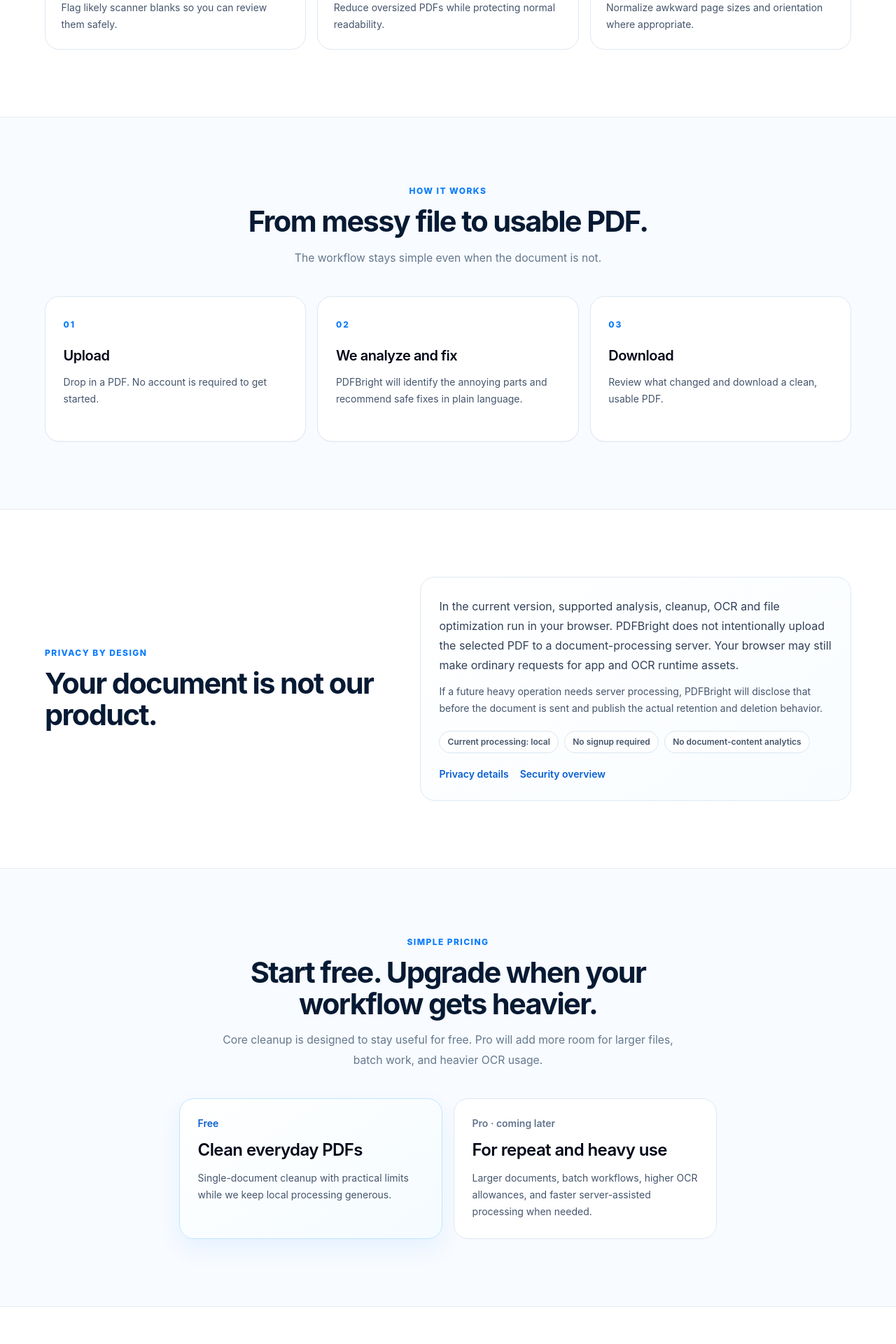
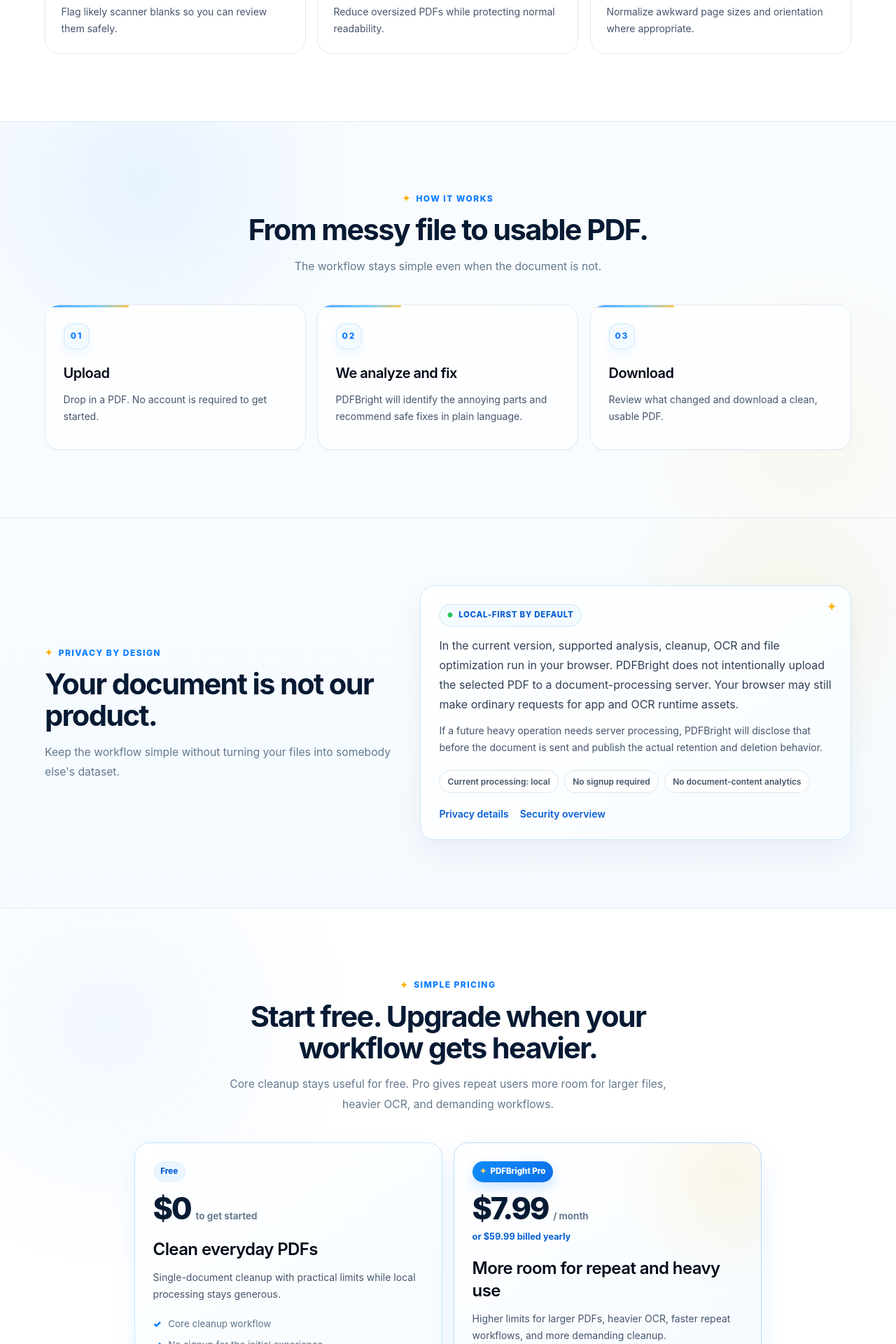
Before and after one commit to Rouane12/pdfbright, a Next.js app: page / in a window 1280 px wide. Shown: the part 1576-3496 px from the top of the page at 70% size. Built offline with nearby package versions, Linux system fonts and the light colour scheme.

Commit message:
Carry PDFBright brand system through homepage sections

```diff
--- a/src/app/page.tsx
+++ b/src/app/page.tsx
@@ -1,5 +1,6 @@
 import "./diagnosis.css";
 import "./cleanup.css";
+import "./brand-sections.css";
 import { UploadDropzone } from "@/components/upload-dropzone";
 
 const fixes = [
@@ -118,17 +119,17 @@ export default function Home() {
         </div>
       </section>
 
-      <section className="section-shell border-y border-slate-200/80 bg-white" aria-labelledby="fixes-heading">
-        <div className="section-inner">
+      <section className="section-shell brand-band brand-band--white border-y border-slate-200/80" aria-labelledby="fixes-heading">
+        <div className="section-inner section-reveal">
           <div className="max-w-2xl">
-            <p className="section-kicker">One focused workflow</p>
+            <p className="section-kicker section-kicker--spark">One focused workflow</p>
             <h2 id="fixes-heading" className="section-title">The annoying PDF problems, handled together.</h2>
             <p className="section-copy">
               Instead of making you choose between a dozen separate tools, PDFBright is designed to diagnose the document first and recommend the fixes that actually apply.
             </p>
           </div>
 
-          <div className="mt-10 grid gap-4 sm:grid-cols-2 lg:grid-cols-3">
+          <div className="feature-grid mt-10 grid gap-4 sm:grid-cols-2 lg:grid-cols-3">
             {fixes.map((fix) => (
               <article key={fix.title} className="feature-card">
                 <div className="feature-dot" aria-hidden="true" />
@@ -140,17 +141,17 @@ export default function Home() {
         </div>
       </section>
 
-      <section id="how-it-works" className="section-shell" aria-labelledby="how-heading">
-        <div className="section-inner">
+      <section id="how-it-works" className="section-shell brand-band brand-band--soft" aria-labelledby="how-heading">
+        <div className="section-inner section-reveal">
           <div className="mx-auto max-w-2xl text-center">
-            <p className="section-kicker">How it works</p>
+            <p className="section-kicker section-kicker--spark">How it works</p>
             <h2 id="how-heading" className="section-title">From messy file to usable PDF.</h2>
             <p className="section-copy mx-auto">
               The workflow stays simple even when the document is not.
             </p>
           </div>
 
-          <div className="mt-10 grid gap-4 lg:grid-cols-3">
+          <div className="steps-grid mt-10 grid gap-4 lg:grid-cols-3">
             {steps.map((step) => (
               <article key={step.number} className="step-card">
                 <span className="step-number">{step.number}</span>
@@ -162,13 +163,17 @@ export default function Home() {
         </div>
       </section>
 
-      <section className="section-shell border-y border-slate-200/80 bg-white" aria-labelledby="privacy-heading">
-        <div className="section-inner grid items-center gap-8 lg:grid-cols-[0.9fr_1.1fr]">
+      <section className="section-shell brand-band brand-band--mist border-y border-slate-200/80" aria-labelledby="privacy-heading">
+        <div className="section-inner section-reveal grid items-center gap-8 lg:grid-cols-[0.9fr_1.1fr]">
           <div>
-            <p className="section-kicker">Privacy by design</p>
+            <p className="section-kicker section-kicker--spark">Privacy by design</p>
             <h2 id="privacy-heading" className="section-title">Your document is not our product.</h2>
+            <p className="section-copy">
+              Keep the workflow simple without turning your files into somebody else&apos;s dataset.
+            </p>
           </div>
           <div className="trust-card">
+            <div className="trust-label">Local-first by default</div>
             <p className="text-base leading-7 text-slate-700">
               In the current version, supported analysis, cleanup, OCR and file optimization run in your browser. PDFBright does not intentionally upload the selected PDF to a document-processing server. Your browser may still make ordinary requests for app and OCR runtime assets.
             </p>
@@ -188,36 +193,58 @@ export default function Home() {
         </div>
       </section>
 
-      <section id="pricing" className="section-shell" aria-labelledby="pricing-heading">
-        <div className="section-inner">
+      <section id="pricing" className="section-shell brand-band brand-band--white" aria-labelledby="pricing-heading">
+        <div className="section-inner section-reveal">
           <div className="mx-auto max-w-2xl text-center">
-            <p className="section-kicker">Simple pricing</p>
+            <p className="section-kicker section-kicker--spark">Simple pricing</p>
             <h2 id="pricing-heading" className="section-title">Start free. Upgrade when your workflow gets heavier.</h2>
             <p className="section-copy mx-auto">
-              Core cleanup is designed to stay useful for free. Pro will add more room for larger files, batch work, and heavier OCR usage.
+              Core cleanup stays useful for free. Pro gives repeat users more room for larger files, heavier OCR, and demanding workflows.
             </p>
           </div>
 
-          <div className="mx-auto mt-10 grid max-w-3xl gap-4 md:grid-cols-2">
+          <div className="pricing-grid mx-auto mt-10 grid max-w-4xl gap-4 md:grid-cols-2">
             <article className="pricing-card pricing-card--featured">
-              <p className="brand-link text-sm font-semibold">Free</p>
-              <h3 className="mt-3 text-2xl font-semibold tracking-tight text-slate-950">Clean everyday PDFs</h3>
-              <p className="mt-3 text-sm leading-6 text-slate-600">Single-document cleanup with practical limits while we keep local processing generous.</p>
+              <span className="pricing-badge">Free</span>
+              <div className="pricing-price-row">
+                <span className="pricing-price">$0</span>
+                <span className="pricing-period">to get started</span>
+              </div>
+              <h3 className="mt-5 text-2xl font-semibold tracking-tight text-slate-950">Clean everyday PDFs</h3>
+              <p className="mt-3 text-sm leading-6 text-slate-600">Single-document cleanup with practical limits while local processing stays generous.</p>
+              <ul className="pricing-list">
+                <li>Core cleanup workflow</li>
+                <li>No signup for the initial experience</li>
+                <li>Up to 25 pages in the current free workflow</li>
+              </ul>
             </article>
-            <article className="pricing-card">
-              <p className="text-sm font-semibold text-slate-500">Pro · coming later</p>
-              <h3 className="mt-3 text-2xl font-semibold tracking-tight text-slate-950">For repeat and heavy use</h3>
-              <p className="mt-3 text-sm leading-6 text-slate-600">Larger documents, batch workflows, higher OCR allowances, and faster server-assisted processing when needed.</p>
+
+            <article className="pricing-card pricing-card--pro">
+              <span className="pricing-badge pricing-badge--pro">PDFBright Pro</span>
+              <div className="pricing-price-row">
+                <span className="pricing-price">$7.99</span>
+                <span className="pricing-period">/ month</span>
+              </div>
+              <p className="pricing-yearly">or $59.99 billed yearly</p>
+              <h3 className="mt-5 text-2xl font-semibold tracking-tight text-slate-950">More room for repeat and heavy use</h3>
+              <p className="mt-3 text-sm leading-6 text-slate-600">Higher limits for larger PDFs, heavier OCR, faster repeat workflows, and more demanding cleanup.</p>
+              <ul className="pricing-list">
+                <li>Larger file and page allowances</li>
+                <li>Higher OCR usage limits</li>
+                <li>More headroom for repeat workflows</li>
+              </ul>
+              <p className="pricing-note">Core PDF cleanup remains free. Pro is for people who need more capacity, not a paywall around the basic workflow.</p>
             </article>
           </div>
         </div>
       </section>
 
-      <section className="section-shell border-t border-slate-200/80 bg-white" aria-labelledby="faq-heading">
-        <div className="section-inner grid gap-8 lg:grid-cols-[0.75fr_1.25fr]">
+      <section className="section-shell brand-band brand-band--soft border-t border-slate-200/80" aria-labelledby="faq-heading">
+        <div className="section-inner section-reveal grid gap-8 lg:grid-cols-[0.75fr_1.25fr]">
           <div>
-            <p className="section-kicker">FAQ</p>
+            <p className="section-kicker section-kicker--spark">FAQ</p>
             <h2 id="faq-heading" className="section-title">A few useful answers.</h2>
+            <p className="section-copy">Short answers to the things people should know before trusting a PDF tool with their documents.</p>
           </div>
           <div className="space-y-3">
             <details className="faq-item">
@@ -237,7 +264,7 @@ export default function Home() {
       </section>
 
       <section className="px-5 py-16 sm:px-6 sm:py-20 lg:px-8">
-        <div className="launch-cta mx-auto max-w-4xl px-6 py-10 text-center sm:px-10 sm:py-12">
+        <div className="launch-cta section-reveal mx-auto max-w-4xl px-6 py-10 text-center sm:px-10 sm:py-12">
           <span className="launch-cta__spark" aria-hidden="true">✦</span>
           <h2 className="text-2xl font-semibold tracking-tight text-slate-950 sm:text-3xl">Have a messy PDF?</h2>
           <p className="mx-auto mt-3 max-w-xl text-sm leading-6 text-slate-600 sm:text-base">
```
